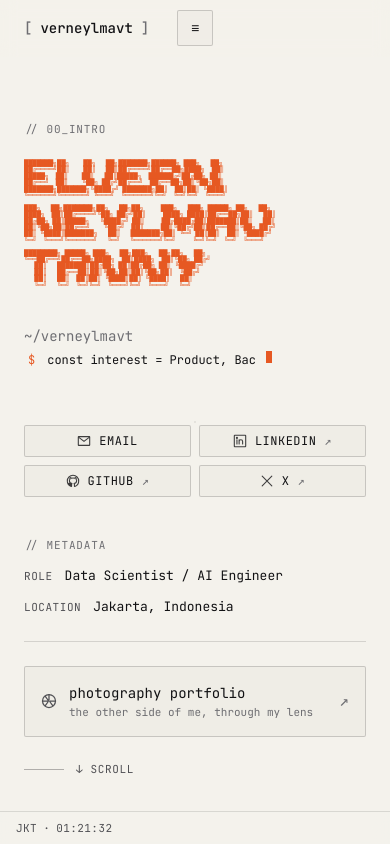
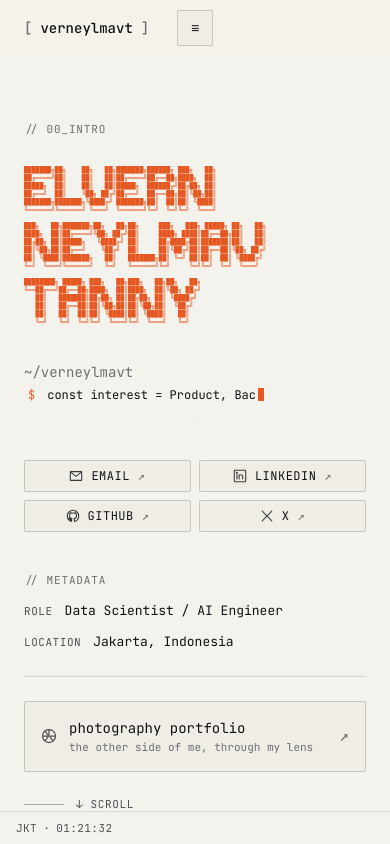
Before and after one commit to verneylmavt/verneylmavt.vercel.app, a Next.js app: page / in a window 390 px wide. Both pictures are taken after a click on the button "ELVERN NEYLMAV TANNY". Shown: the top 844 px of the page. Built offline with nearby package versions, Linux system fonts and the light colour scheme.

Commit message:
Update: Refactor Contact and Hero components for improved link handling and styling consistency

```diff
--- a/src/components/site/Contact.tsx
+++ b/src/components/site/Contact.tsx
@@ -51,17 +51,15 @@ function ContactRow({
         value={copyValue ?? display}
         className="col-[3] row-[1] justify-self-end sm:col-[5] sm:row-[1]"
       />
-      {external ? (
       <a
         href={href}
-          target="_blank"
-          rel="noopener noreferrer"
+        target={external ? "_blank" : undefined}
+        rel={external ? "noopener noreferrer" : undefined}
         aria-label={`Open ${label}`}
         className="col-[3] row-[2] justify-self-end text-muted hover:text-[rgb(var(--accent))] sm:col-[6] sm:row-[1]"
       >
-          <span aria-hidden="true">-&gt;</span>
+        <span aria-hidden="true">→</span>
       </a>
-      ) : null}
     </li>
   );
 }
--- a/src/components/site/Hero.tsx
+++ b/src/components/site/Hero.tsx
@@ -45,7 +45,7 @@ const ASCII_ART =
    ██║   ██╔══██║██║╚██╗██║██║╚██╗██║  ╚██╔╝
    ██║   ██║  ██║██║ ╚████║██║ ╚████║   ██║
    ╚═╝   ╚═╝  ╚═╝╚═╝  ╚═══╝╚═╝  ╚═══╝   ╚═╝
-  `;
+`;
 
 function HeroMetaRow({ label, value }: { label: string; value: string }) {
   return (
@@ -161,7 +161,7 @@ export function Hero({ site }: { site: SiteContent }) {
             {asciiOpen ? (
               <pre
                 aria-hidden="true"
-                className="block whitespace-pre text-[rgb(var(--accent))] leading-[1.0] text-[clamp(0.4rem,1.05vw,0.875rem)] overflow-x-auto max-w-full"
+                className="block max-w-full overflow-x-auto overflow-y-hidden whitespace-pre py-1 text-[clamp(0.4rem,1.05vw,0.875rem)] font-normal leading-[1.25] tracking-normal text-[rgb(var(--accent))] normal-case [font-family:Consolas,'Courier_New',monospace] [font-feature-settings:'tnum'_1] [font-kerning:none] [font-synthesis:none] [font-variant-ligatures:none]"
               >
                 {ASCII_ART}
               </pre>
@@ -206,10 +206,10 @@ export function Hero({ site }: { site: SiteContent }) {
                 >
                   $
                 </button>
-                <span className="text-foreground min-w-0 flex-1 break-words">
+                <span className="min-w-0 break-words text-foreground">
                   {visible}
+                  <BlinkingCaret className="align-[-0.18em]" />
                 </span>
-                <BlinkingCaret className="shrink-0" />
               </span>
             </div>
           )}
@@ -241,11 +241,9 @@ export function Hero({ site }: { site: SiteContent }) {
                 >
                   <Glyph name={c.icon} className="opacity-80 group-hover:opacity-100" />
                   <span>{c.label}</span>
-                  {external ? (
-                    <span aria-hidden="true" className="text-muted-soft group-hover:text-[rgb(var(--accent))]">
-                      ↗
-                    </span>
-                  ) : null}
+                  <span aria-hidden="true" className="text-muted-soft group-hover:text-[rgb(var(--accent))]">
+                    ↗
+                  </span>
                 </a>
               );
             })}
```
Lines whose indentation alone changed are shown as unchanged.
